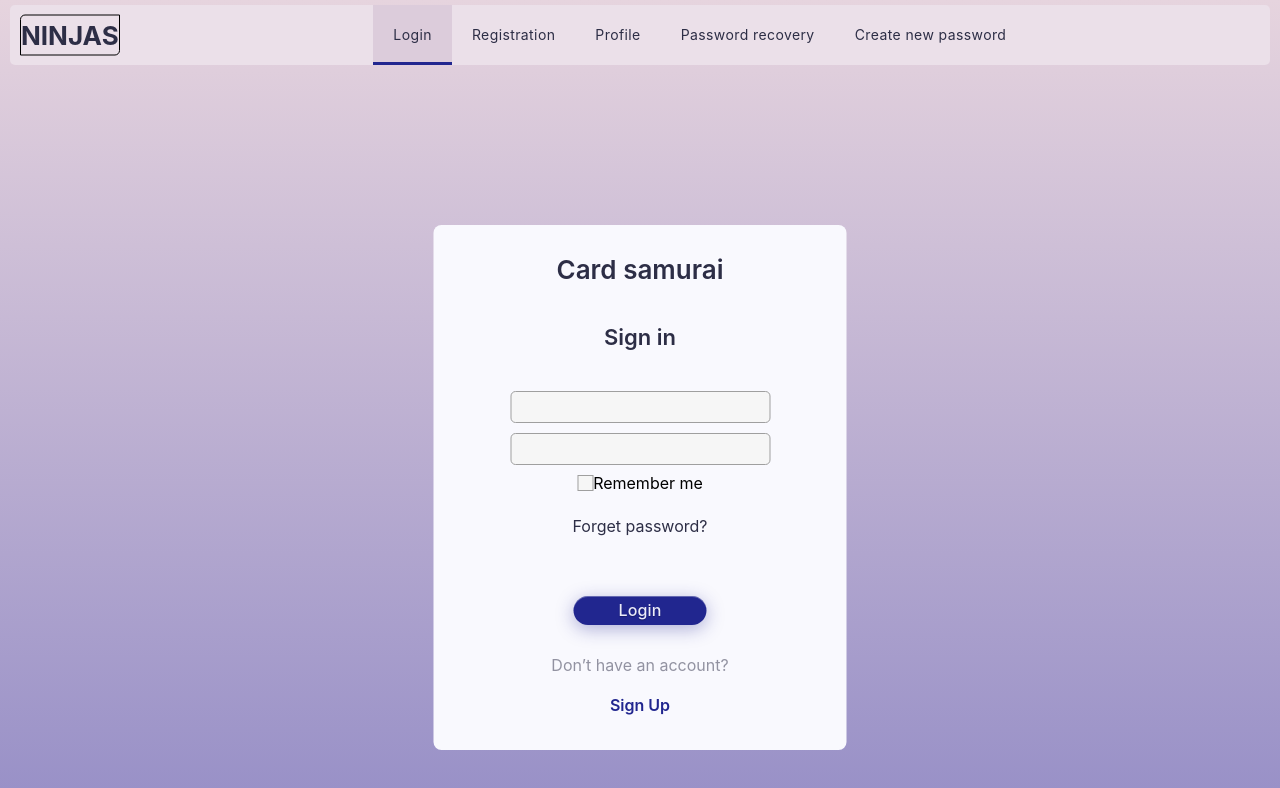
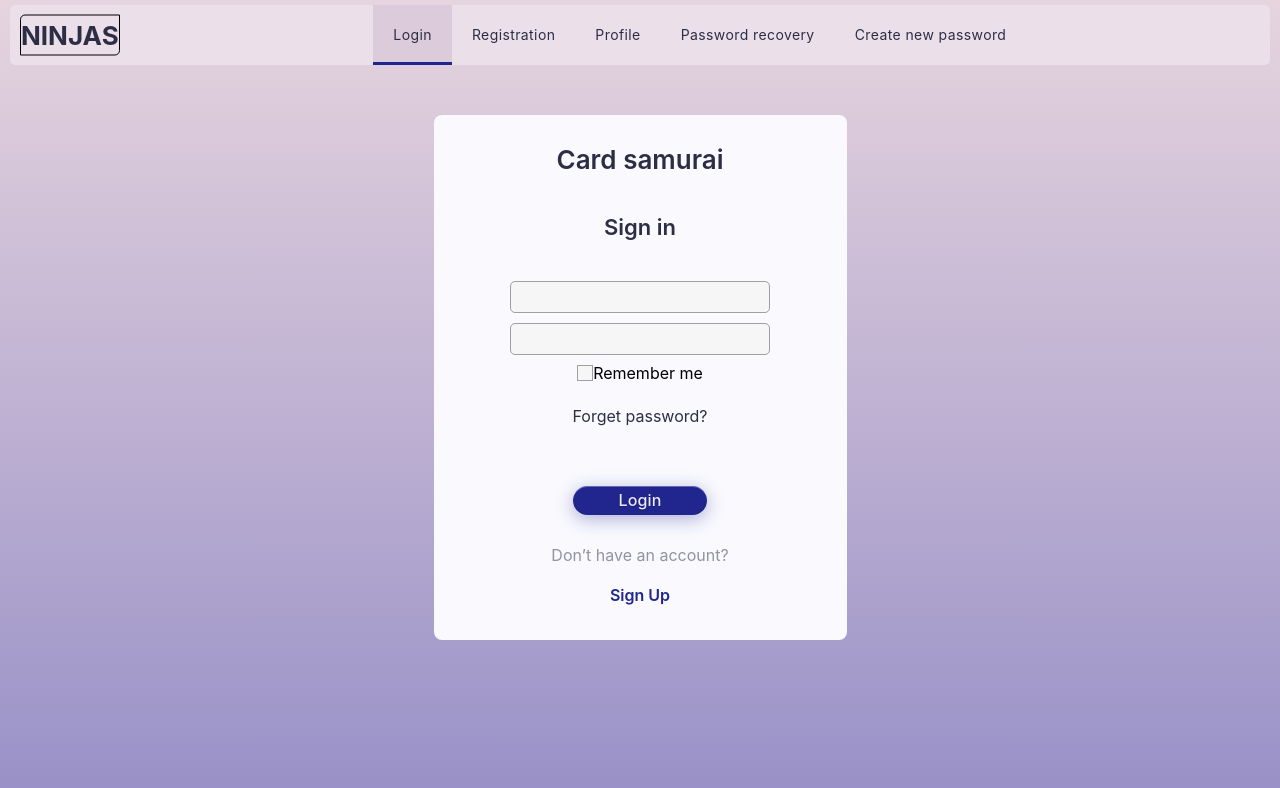
Before and after one commit to BrilAlex/study-cards, a React (Create React App) app: page /#/login in a window 1280 px wide. Shown: the top 788 px of the page. Built offline with nearby package versions, Linux system fonts and the light colour scheme; no server answers.

Commit message:
placed components in UI and BLL directories prepaid bigContainer style

```diff
--- a/src/sc1-main/m1-ui/App.module.css
+++ b/src/sc1-main/m1-ui/App.module.css
@@ -45,12 +45,10 @@ h2 {
 .smallContainer {
     background: #F9F9FE;
     border-radius: 8px;
-    left: 50%;
-    margin-top: 20vh;
+    margin: 50px auto;
     padding: 25px 33px 35px;
     position: relative;
     text-align: center;
-    transform: translateX(-50%);
     width: 413px;
     }
 
```
